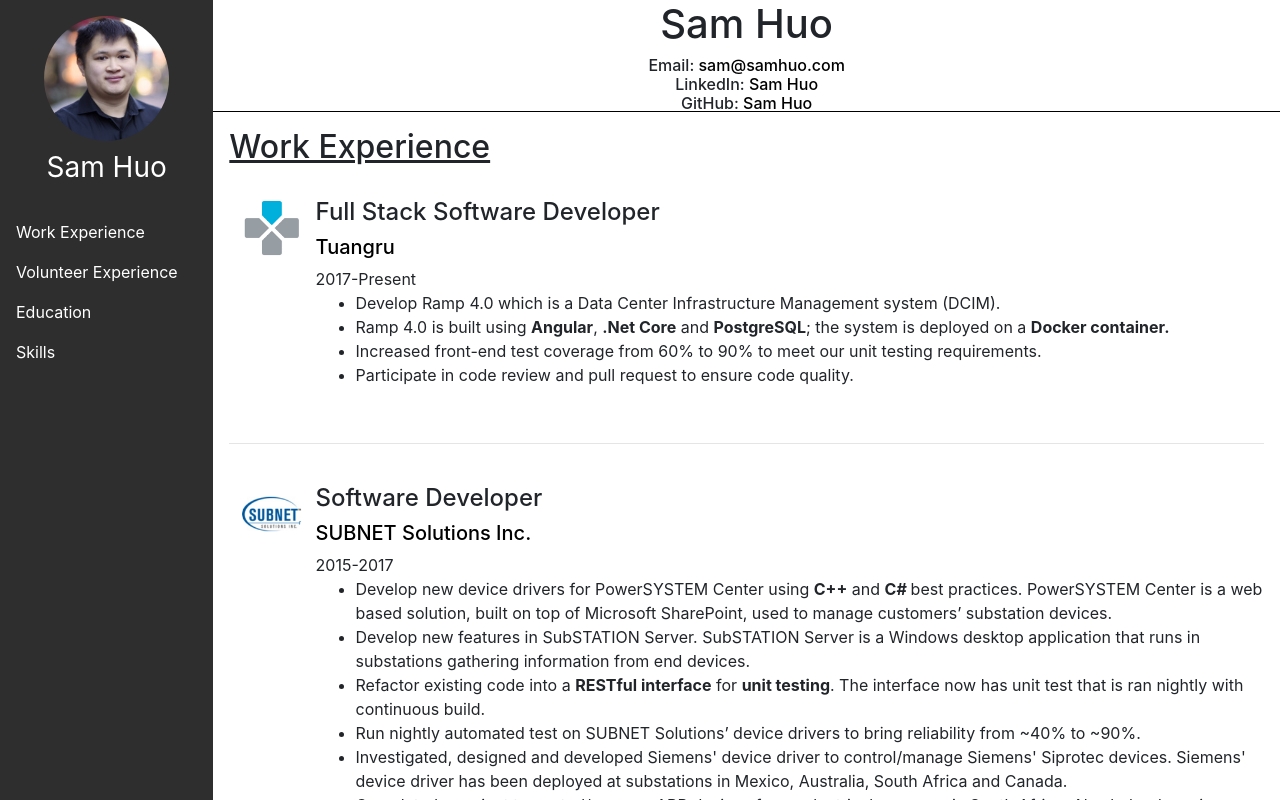
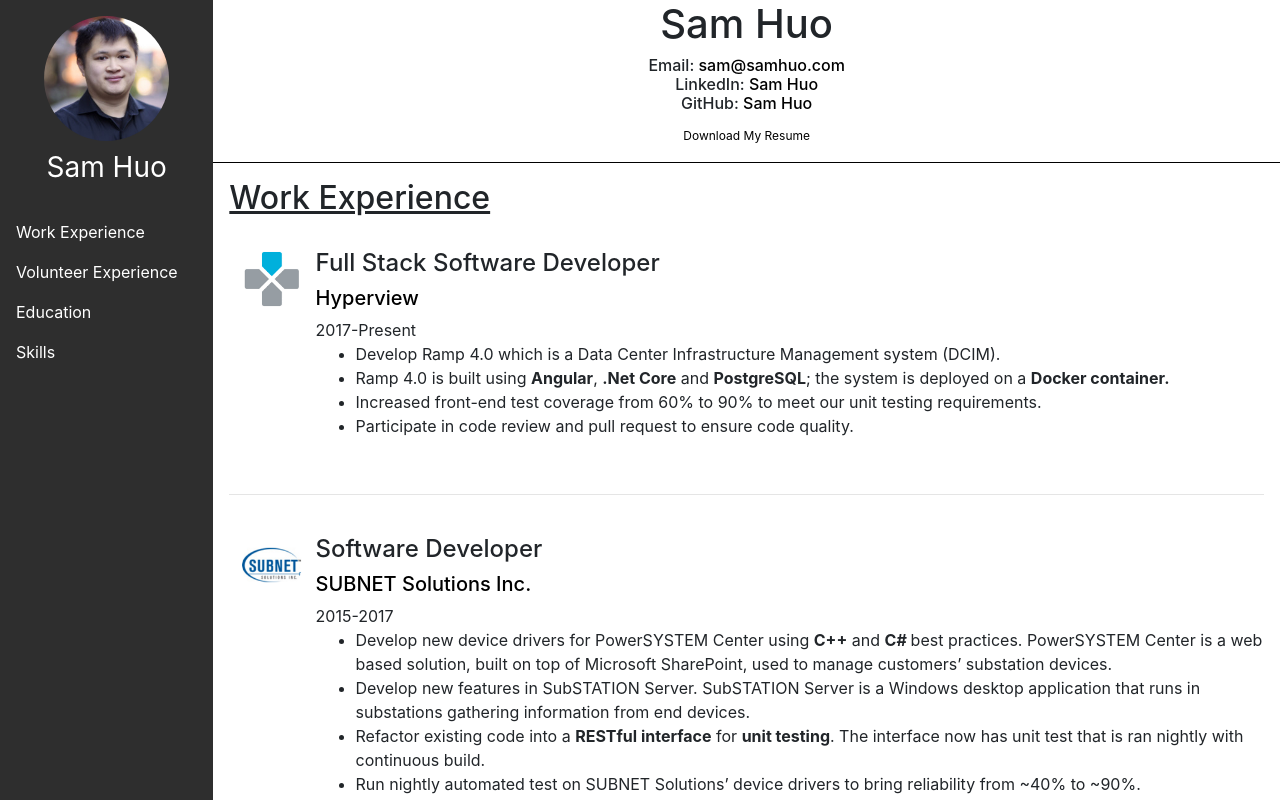
Before and after one commit to SamHuo213/sam-resume, an Angular app in the folder sam-resume/: page /workExperience in a window 1280 px wide. Built offline with nearby package versions, Linux system fonts and the light colour scheme.

Commit message:
Download hardcopy of resume

```diff
--- a/sam-resume/package.json
+++ b/sam-resume/package.json
@@ -22,6 +22,7 @@
     "@angular/router": "~7.0.0",
     "boostrap": "^2.0.0",
     "core-js": "^2.5.4",
+    "file-saver": "^2.0.2",
     "rxjs": "~6.3.3",
     "zone.js": "~0.8.26"
   },
@@ -30,9 +31,10 @@
     "@angular/cli": "~7.0.4",
     "@angular/compiler-cli": "~7.0.0",
     "@angular/language-service": "~7.0.0",
-    "@types/node": "~8.9.4",
+    "@types/file-saver": "^2.0.1",
     "@types/jasmine": "~2.8.8",
     "@types/jasminewd2": "~2.0.3",
+    "@types/node": "~8.9.4",
     "codelyzer": "~4.5.0",
     "jasmine-core": "~2.99.1",
     "jasmine-spec-reporter": "~4.2.1",
--- a/sam-resume/src/app/header/header.component.html
+++ b/sam-resume/src/app/header/header.component.html
@@ -8,7 +8,9 @@
 				LinkedIn: <a class="header-link" href="https://www.linkedin.com/in/sam-huo-23358233/">Sam Huo</a>
 				<br>
 				GitHub: <a class="header-link" href="https://github.com/SamHuo213">Sam Huo</a>
+				<br>
 			</h2>
+			<a class="header-link download-link" (click)="exportResume()">Download My Resume</a>
 		</div>
 	</div>
 
--- a/sam-resume/src/app/header/header.component.scss
+++ b/sam-resume/src/app/header/header.component.scss
@@ -1,12 +1,20 @@
 .header-container {
 	width: inherit;
 	height: 100vh;
+
+	display: flex;
+	flex-flow: column;
 
 	.top-info-container {
 		border-bottom: 1px solid black;
 		padding-bottom: 16px;
 		.header-link {
 			color: black;
+		}
+
+		.download-link {
+			font-size: 12px;
+			cursor: pointer;
 		}
 	}
 
@@ -27,13 +35,3 @@
 		text-decoration: underline
 	}
 }
-
-.large-screen-container {
-	.top-info-container {
-		height: 14%;
-	}
-
-	.body {
-		height: 86%;
-	}
-}
--- a/sam-resume/src/app/header/header.component.ts
+++ b/sam-resume/src/app/header/header.component.ts
@@ -1,6 +1,7 @@
 import { Component } from '@angular/core';
 import { SmallScreen } from '../constants/small-screen.constant';
 import { WindowResizeTrackerClass } from '../helpers/window-resize-tracker.class';
+import { saveAs } from 'file-saver';
 
 @Component({
 	selector: 'header',
@@ -9,4 +10,11 @@ import { WindowResizeTrackerClass } from '../helpers/window-resize-tracker.class
 })
 export class HeaderComponent extends WindowResizeTrackerClass {
 	smallScreen = SmallScreen;
+
+	fileName = 'SamResume.pdf';
+	filePath = `assets/${this.fileName}`;
+
+	exportResume() {
+		saveAs(this.filePath, this.fileName);
+	}
 }
--- a/sam-resume/src/app/work-experience/work-experience.component.html
+++ b/sam-resume/src/app/work-experience/work-experience.component.html
@@ -9,7 +9,7 @@
 	<div class="col-lg-11 col-md-10 col-sm-10">
 		<h4>Full Stack Software Developer</h4>
 		<a class="content-title" href="https://www.tuangru.com/">
-			<h5>Tuangru</h5>
+			<h5>Hyperview</h5>
 		</a>
 		2017-Present
 		<ul style="list-style-type:disc">
```
Also changed, not shown: 2 other files (tests, documents, lock files or other folders).
